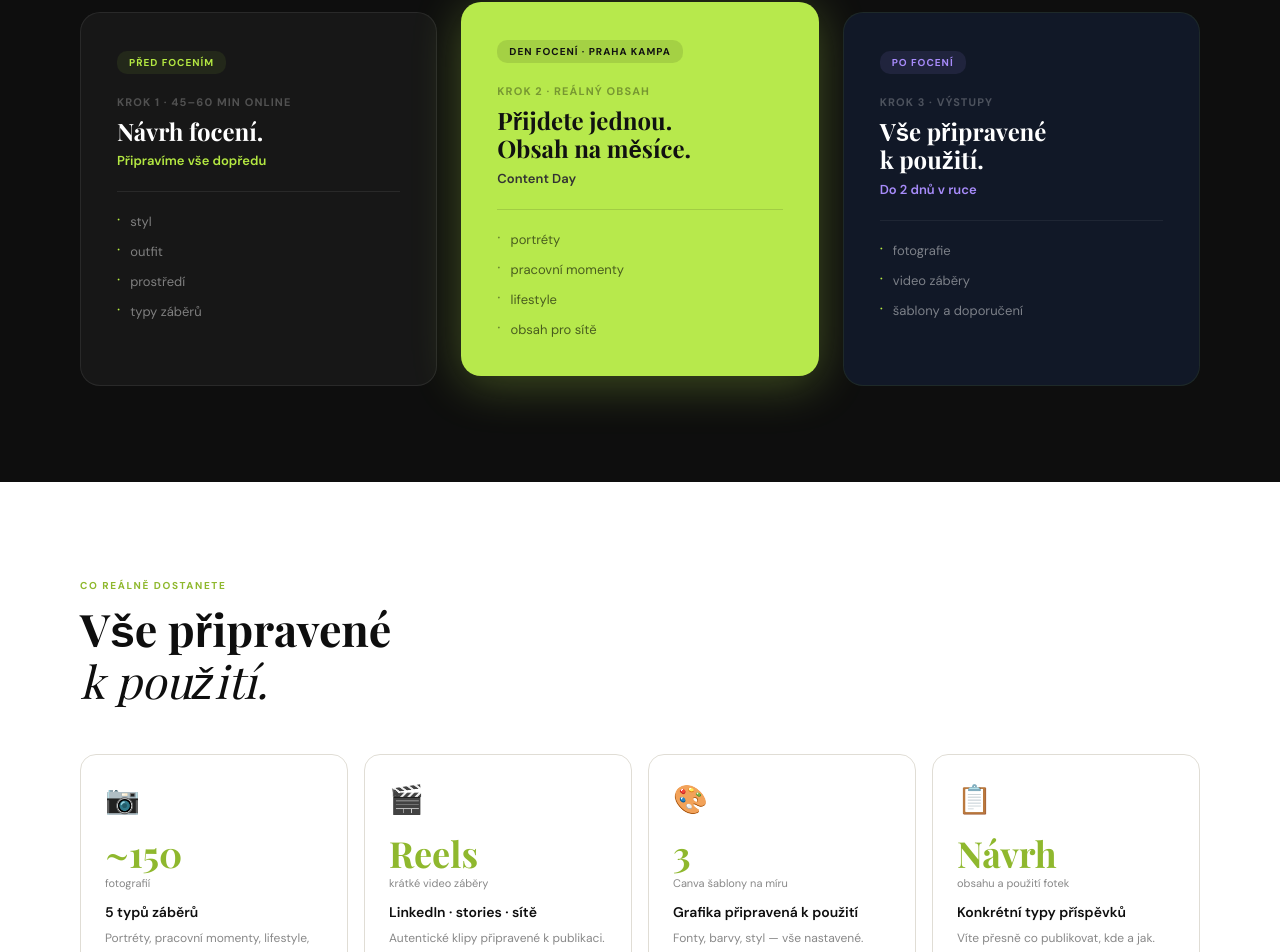
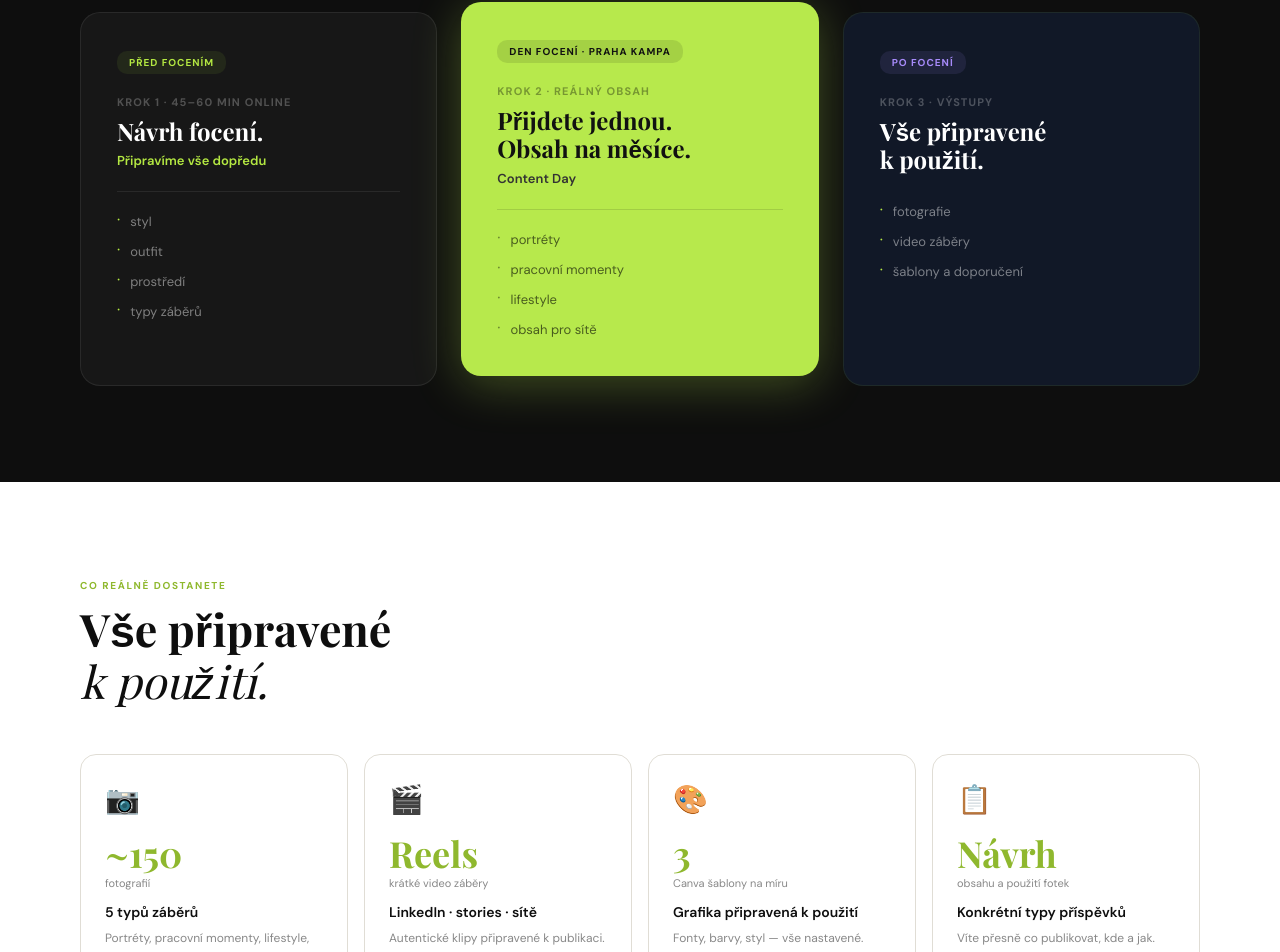
Before and after one commit to katarinabrics-eng/ai-content-studio, a Next.js app in the folder apps/content-studio/: page /premiova-vizualni-identita in a window 1280 px wide. Shown: the part 2976-3928 px from the top of the page. Built offline with nearby package versions, Linux system fonts and the light colour scheme.

Commit message:
Jak to funguje: odstraněn text 'Do 2 dnů v ruce' z posledního panelu
Co-Authored-By: Claude Sonnet 4.6 <noreply@anthropic.com>

```diff
--- a/apps/content-studio/src/app/premiova-vizualni-identita/page.tsx
+++ b/apps/content-studio/src/app/premiova-vizualni-identita/page.tsx
@@ -1187,8 +1187,7 @@ export default function PremiovaVizualniIdentita() {
               <div className="ph-badge pb-violet">Po focení</div>
               <div className="ph-when">Krok 3 · Výstupy</div>
               <div className="ph-title" style={{color:"#fff"}}>Vše připravené<br />k použití.</div>
-              <div className="ph-price">Do 2 dnů v ruce</div>
-              <ul className="ph-items">
+              <ul className="ph-items" style={{marginTop:28}}>
                 <li>fotografie</li>
                 <li>video záběry</li>
                 <li>šablony a doporučení</li>
```
